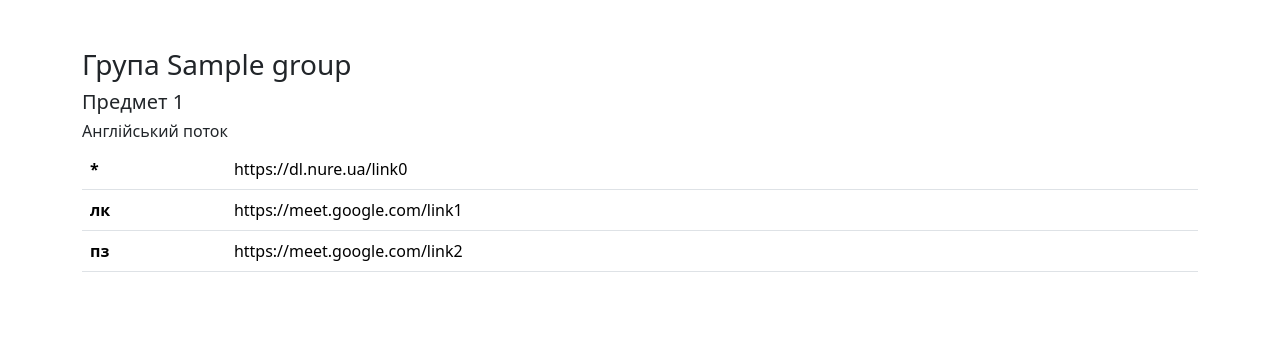
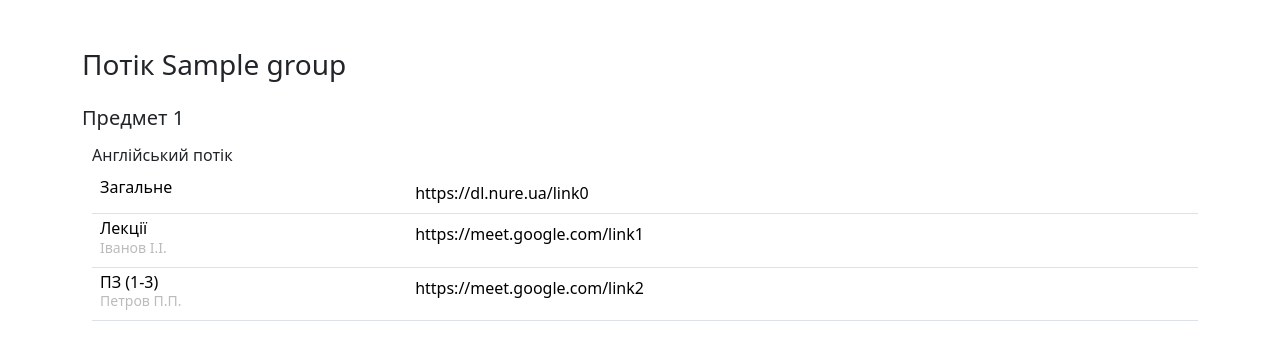
Before and after one commit to 2vitalik/data.labs, a Django app: page /links/1/ in a window 1280 px wide. Shown: the top 360 px of the page. Run offline with Django 5.2, Linux system fonts and the light colour scheme; tables that the repository leaves empty hold one stand-in row (values such as "Sample post"); a database or web service that is not in the repository returns one stand-in record (values such as "Sample title").

Commit message:
Improve template for the group links

```diff
--- a/templates/group.html
+++ b/templates/group.html
@@ -1,25 +1,51 @@
 {% extends 'base.html' %}
 
+{% block css %}
+<style>
+    .key {
+        margin: 0;
+        padding: 0;
+        line-height: 0.8;
+    }
+    small {
+        margin: 0;
+        padding: 0;
+        line-height: 0.8;
+        color: #bbb;
+    }
+</style>
+{% endblock %}
+
 {% block content %}
-    <h1 class="h3">Група {{ group }}</h1>
+    <h1 class="h3 mb-4">Потік {{ group }}</h1>
 
-    <h2 class="h5">Предмет 1</h2>
+    <h2 class="h5 mb-3">Предмет 1</h2>
 
-    <h3 class="h6">Англійський поток</h3>
+    <div style="margin-left: 10px;">
+        <h3 class="h6">Англійський потік</h3>
         <table class="table">
             <tbody>
                 <tr>
-                <th>*</th>
+                    <td>
+                        <div class="key">Загальне</div>
+                    </td>
                     <td>https://dl.nure.ua/link0</td>
                 </tr>
                 <tr>
-                <th>лк</th>
+                    <td>
+                        <div class="key">Лекції</div>
+                        <small>Іванов І.І.</small>
+                    </td>
                     <td>https://meet.google.com/link1</td>
                 </tr>
                 <tr>
-                <th>пз</th>
+                    <td>
+                        <div class="key">ПЗ (1-3)</div>
+                        <small>Петров П.П.</small>
+                    </td>
                     <td>https://meet.google.com/link2</td>
                 </tr>
             </tbody>
         </table>
+    </div>
 {% endblock %}
```
Lines whose indentation alone changed are shown as unchanged.
